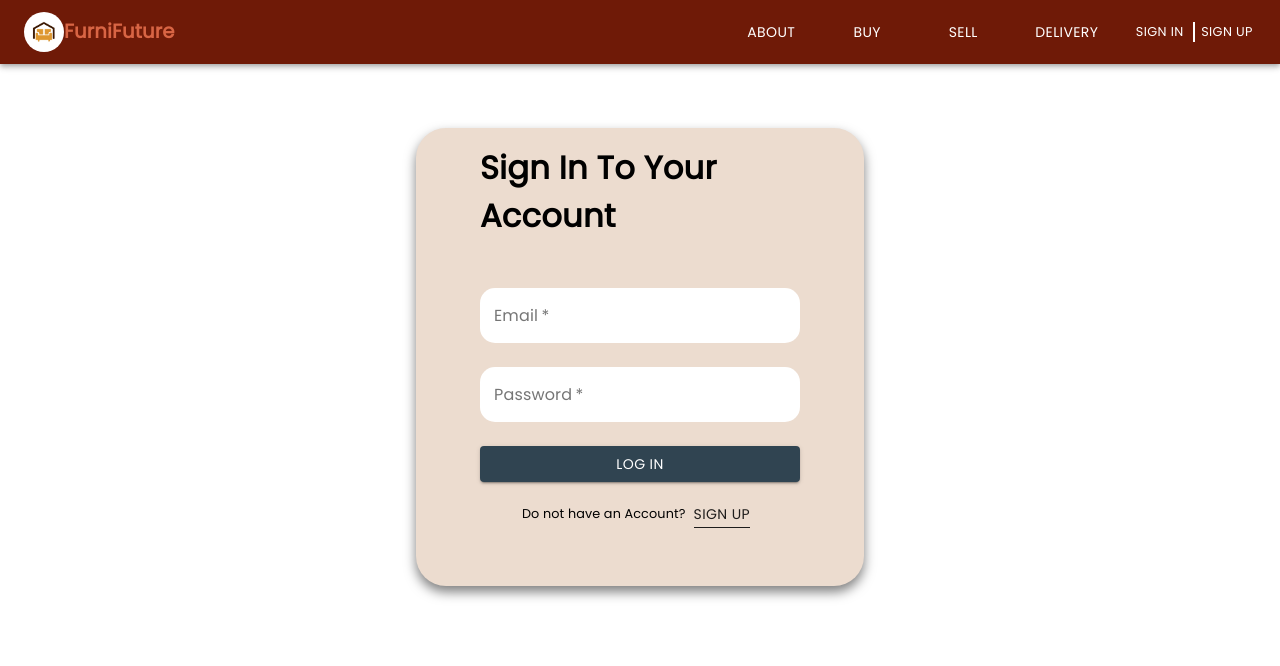
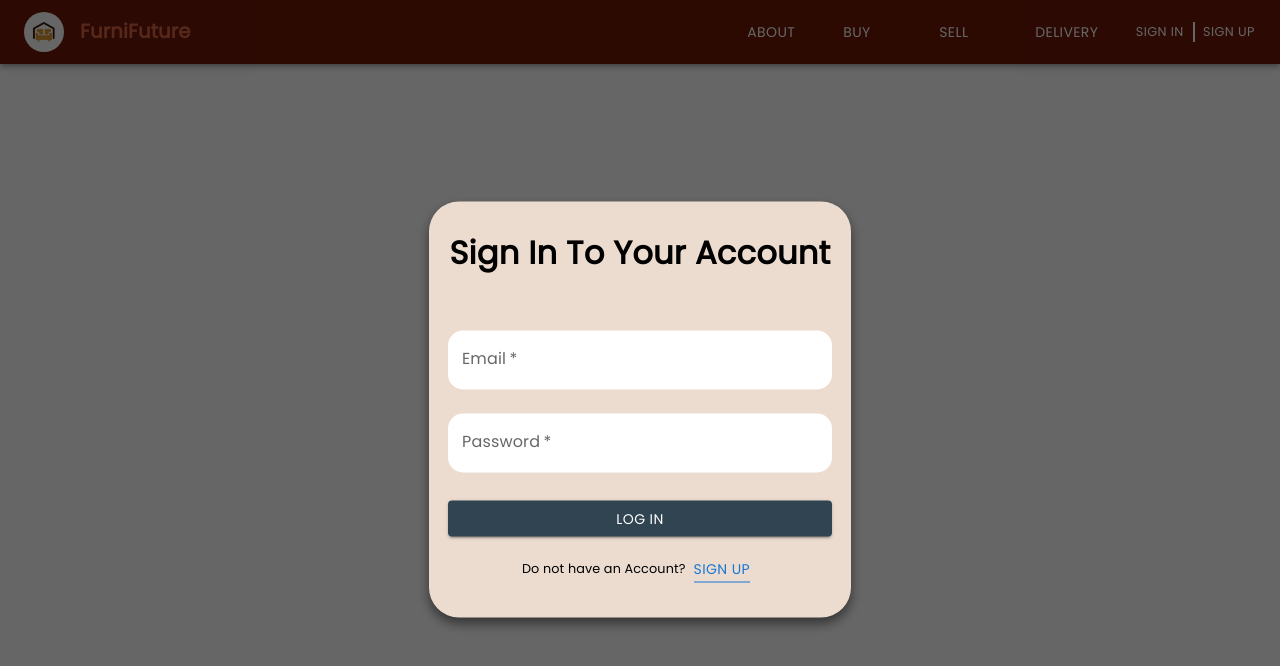
Before and after one commit to AhmadNourelddine/furnifuture, a React (Create React App) app: page /sell in a window 1280 px wide. Shown: the top 666 px of the page. Built offline with nearby package versions, Linux system fonts and the light colour scheme; no server answers.

Commit message:
use login modal instead of page

```diff
--- a/src/protectedRoutes/index.js
+++ b/src/protectedRoutes/index.js
@@ -1,13 +1,12 @@
 import {Outlet} from 'react-router-dom';
-import {useNavigate} from 'react-router-dom';
 import {useSelector} from 'react-redux';
-import Login from '../pages/Login';
+import LoginModal from '../components/LoginModal';
+
 
 const ProtectedRoutes = ()=>{
-        const navigate = useNavigate();
         let auth = useSelector(state=>state.authReducer);
         let checkShipping = useSelector(state=>state.authShippingReducer);
-        return (auth && !checkShipping)? <Outlet/> : <Login/>;
+        return (auth && !checkShipping)? <Outlet/> : <LoginModal/>;
 };
 
 export default ProtectedRoutes;
```
